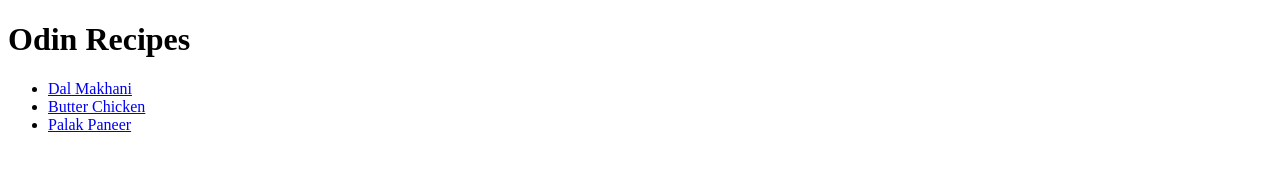
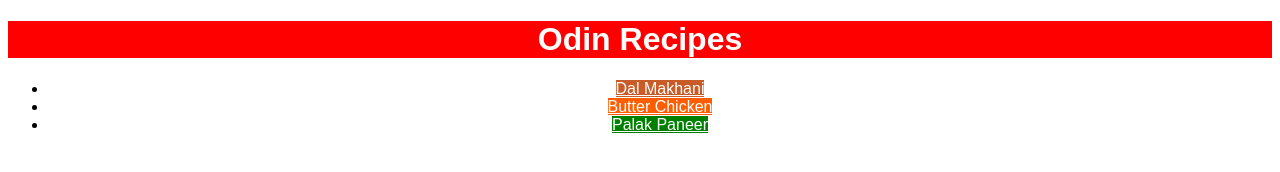
Before and after one commit to incodebase/odin-recipes, a plain HTML site: page index.html in a window 1280 px wide. Drawn offline with Linux system fonts and the light colour scheme.

Commit message:
Add styles.css and Edit index.html,dalmakhani.html,butterchicken.html,palakpaneer.html

```diff
--- a/index.html
+++ b/index.html
@@ -4,14 +4,15 @@
     <head>
         <meta charset="utf-8">
         <title>Odin Recipes</title>
+        <link rel="stylesheet" href="styles.css">
     </head>
 
-    <body>
-        <h1>Odin Recipes</h1>
-        <ul>
-            <li><a href="recipes/dalmakhani.html">Dal Makhani</a></li>
-            <li><a href="recipes/butterchicken.html">Butter Chicken</a></li>
-            <li><a href="recipes/palakpaneer.html">Palak Paneer</a></li>
+    <body class="font">
+        <h1 class="heading">Odin Recipes</h1>
+        <ul class="list">
+            <li><a href="recipes/dalmakhani.html" class="dal">Dal Makhani</a></li>
+            <li><a href="recipes/butterchicken.html" class="butter-chicken">Butter Chicken</a></li>
+            <li><a href="recipes/palakpaneer.html"  class="palak">Palak Paneer</a></li>
         </ul>
     </body>
 </html>
--- /dev/null
+++ b/styles.css
@@ -0,0 +1,28 @@
+.heading {
+    background-color: rgb(255,0,0);
+    color: hsl(0, 0%, 100%);
+    text-align: center;
+}
+
+.list {
+    text-align: center;
+}
+
+.dal {
+    background-color: rgb(200, 91, 40);
+    color: hsl(0, 0%, 100%);
+}
+
+.butter-chicken {
+    background-color: #ff5e00;
+    color: hsl(0, 0%, 100%);
+}
+
+.palak {
+    background-color: green;
+    color: white;
+}
+
+.font {
+    font-family: Arial, Helvetica, sans-serif;
+}
```
Also changed, not shown: recipes/butterchicken.html (+1 -0 lines), recipes/dalmakhani.html (+3 -2 lines), recipes/palakpaneer.html (+1 -0 lines).
